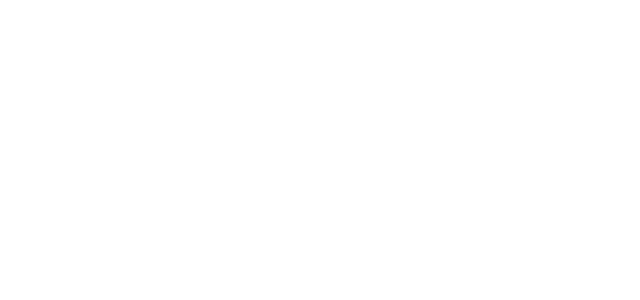
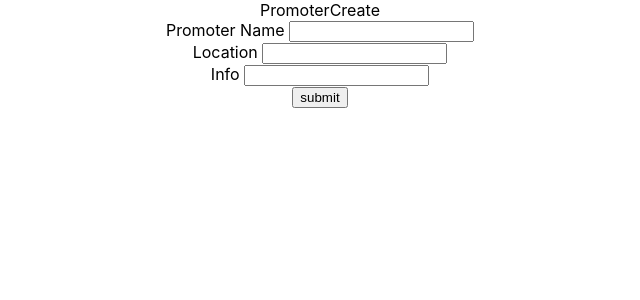
Before and after one commit to bosmanpa/backline-frontend, a React (Create React App) app: page /promotercreate in a window 1280 px wide. Shown: the top 300 px of the page, without its empty margins (320-960 px from the left). Built offline with nearby package versions, Linux system fonts and the light colour scheme; no server answers; sample sign-in values are in the browser's storage.

Commit message:
user create

```diff
--- a/src/App.js
+++ b/src/App.js
@@ -3,6 +3,8 @@
 import Login from './components/Login'
 import Dashboard from './components/Dashboard'
 import Signup from './components/Signup'
+import OwnerCreate from './components/OwnerCreate'
+import PromoterCreate from './components/PromoterCreate'
 import './App.css';
 
 function App() {
@@ -13,6 +15,8 @@
             <Route exact path='/login' component={Login} />
             <Route exact path='/signup' component={Signup} />
             <Route exact path='/dashboard' component={Dashboard} />
+            <Route exact path='/promotercreate' component={PromoterCreate} />
+            <Route exact path='/ownercreate' component={OwnerCreate} />
           </Switch>
       </div>
     </BrowserRouter>
--- a/src/actions/index.js
+++ b/src/actions/index.js
@@ -4,3 +4,17 @@
        user
      }
  }
+
+ export const addRenterProfile = (user) =>{
+   return {
+     type: "ADD_RENTER_PROFILE",
+     user
+   }
+ }
+
+ export const addOwnerProfile = (user) =>{
+  return {
+    type: "ADD_OWNER_PROFILE",
+    user
+  }
+}
--- /dev/null
+++ b/src/components/OwnerCreate.js
@@ -0,0 +1,70 @@
+import React, { Component } from 'react';
+import { addOwnerProfile } from '../actions/index'
+import { loginSuccess } from '../actions/index'
+import WithAuth from './WithAuth';
+import { connect } from 'react-redux';
+
+class OwnerCreate extends Component{
+
+    state={
+        owner_name:'',
+        owner_location:'',
+        owner_info:''
+    }
+
+    handleInputChange = (e) => {
+        this.setState({
+          [e.target.name]: e.target.value
+        })
+      }
+
+      handleSubmit = (e) => {
+        e.preventDefault()
+        const reqObj = {
+          method: 'PATCH',
+          headers: {
+            'Content-Type': 'application/json'
+          },
+          body: JSON.stringify({...this.state, owner_created: new Date()})
+        }
+
+        fetch(`http://localhost:3001/users/${this.props.currentUser.id}`, reqObj)
+        .then(resp => resp.json())
+        .then(user => {
+            this.props.addOwnerProfile(user)
+            this.props.history.push('/dashboard')
+        })
+      }
+
+
+    render(){
+        return (
+            <div>
+                PromoterCreate
+                <form onSubmit={this.handleSubmit}>
+                    Owner Name <input name={'owner_name'} onChange={(e) => this.handleInputChange(e)} value={this.state.owner_name} /><br/>
+                    Location <input name={'owner_location'} onChange={(e) => this.handleInputChange(e)} value={this.state.owner_location} /><br/>
+                    Info <input name={'owner_info'} onChange={(e) => this.handleInputChange(e)} value={this.state.owner_info} /><br/>
+                    <input type='submit' value='submit' />
+                </form>
+            </div>
+        );
+    }
+}
+
+const mapStateToProps = (state) => {
+    return {currentUser: state.currentUser}
+  }
+
+const mapDispatchToProps = (dispatch) => {
+    return {
+        addOwnerProfile: (user) => {
+            dispatch(addOwnerProfile(user))
+      },
+      loginSuccess: (user) => {
+        dispatch(loginSuccess(user))
+      }
+    }
+  }
+
+export default connect(mapStateToProps, mapDispatchToProps)(WithAuth(OwnerCreate));
--- /dev/null
+++ b/src/components/PromoterCreate.js
@@ -0,0 +1,69 @@
+import React, { Component } from 'react';
+import { addRenterProfile } from '../actions/index'
+import { loginSuccess } from '../actions/index'
+import WithAuth from './WithAuth';
+import { connect } from 'react-redux';
+
+class PromoterCreate extends Component{
+    state={
+        renter_name:'',
+        renter_location:'',
+        renter_info:''
+    }
+
+    handleInputChange = (e) => {
+        this.setState({
+          [e.target.name]: e.target.value
+        })
+      }
+
+      handleSubmit = (e) => {
+        e.preventDefault()
+        const reqObj = {
+          method: 'PATCH',
+          headers: {
+            'Content-Type': 'application/json'
+          },
+          body: JSON.stringify({...this.state, renter_created: new Date()})
+        }
+
+        fetch(`http://localhost:3001/users/${this.props.currentUser.id}`, reqObj)
+        .then(resp => resp.json())
+        .then(user => {
+            this.props.addRenterProfile(user)
+            this.props.history.push('/dashboard')
+        })
+      }
+
+
+    render(){
+        return (
+            <div>
+                PromoterCreate
+                <form onSubmit={this.handleSubmit}>
+                    Promoter Name <input name={'renter_name'} onChange={(e) => this.handleInputChange(e)} value={this.state.renter_name} /><br/>
+                    Location <input name={'renter_location'} onChange={(e) => this.handleInputChange(e)} value={this.state.renter_location} /><br/>
+                    Info <input name={'renter_info'} onChange={(e) => this.handleInputChange(e)} value={this.state.renter_info} /><br/>
+                    <input type='submit' value='submit' />
+                </form>
+            </div>
+        );
+    }
+}
+
+const mapStateToProps = (state) => {
+    return {currentUser: state.currentUser}
+  }
+
+const mapDispatchToProps = (dispatch) => {
+    return {
+        addRenterProfile: (user) => {
+            dispatch(addRenterProfile(user))
+      },
+      loginSuccess: (user) => {
+        dispatch(loginSuccess(user))
+      }
+    }
+  }
+
+export default connect(mapStateToProps, mapDispatchToProps)(WithAuth(PromoterCreate));
--- a/src/components/Signup.js
+++ b/src/components/Signup.js
@@ -1,4 +1,6 @@
 import React, { Component } from 'react'
+import { loginSuccess } from '../actions/index'
+import { connect } from 'react-redux';
 
 class Signup extends Component{
 state ={
@@ -24,7 +26,11 @@
 
     fetch('http://localhost:3001/users', reqObj)
     .then(resp => resp.json())
-    .then(data => console.log(data))
+    .then(data => {
+      this.props.loginSuccess(data.user)
+      localStorage.setItem('token', data.token)
+      this.props.history.push('/dashboard')
+    })
   }
 
 
@@ -42,4 +48,12 @@
   }
 }
 
-export default Signup
+const mapDispatchToProps = (dispatch) => {
+  return {
+    loginSuccess: (user) => {
+      dispatch(loginSuccess(user))
+    }
+  }
+}
+
+export default connect(null, mapDispatchToProps)(Signup)
--- a/src/components/WithAuth.js
+++ b/src/components/WithAuth.js
@@ -25,7 +25,6 @@
               this.props.history.push('/login')
             } else {
               this.props.loginSuccess(data)
-
             }
           })
       }
--- a/src/reducers/currentUser.js
+++ b/src/reducers/currentUser.js
@@ -14,6 +14,14 @@
             owner_info: action.user.owner_info,
             owner_image: action.user.owner_image
         }
+        case "ADD_RENTER_PROFILE":
+          return {
+            ...state,
+            renter_created: action.user.renter_created,
+            renter_name: action.user.renter_name,
+            renter_location: action.user.renter_location,
+            renter_info: action.user.renter_info,
+          }
       default:
         return state
     }
```
Also changed, not shown: src/components/Dashboard.js (line endings or trailing spaces).
